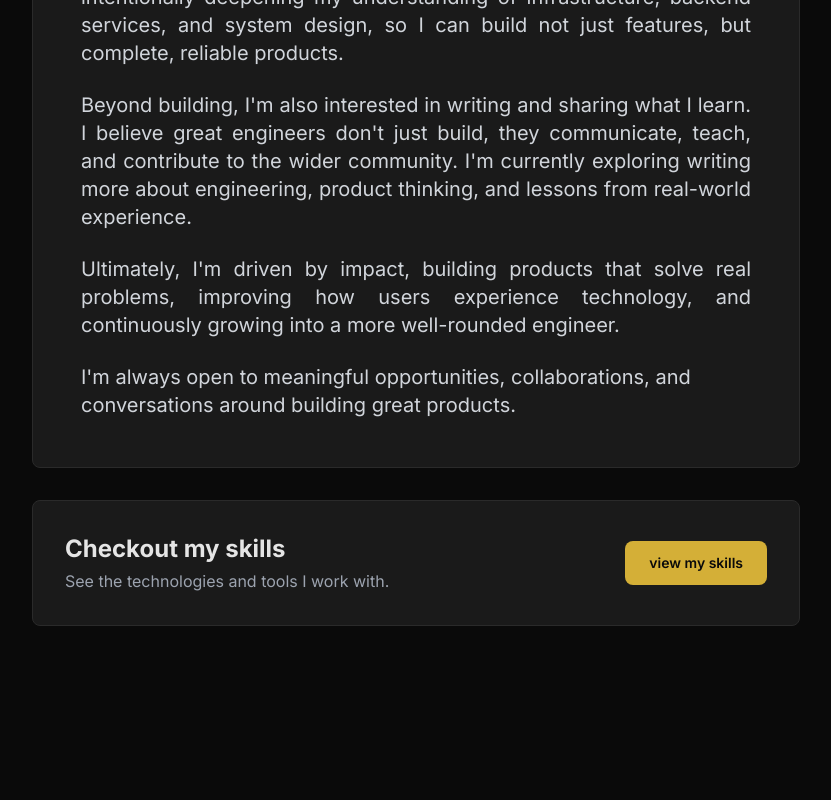
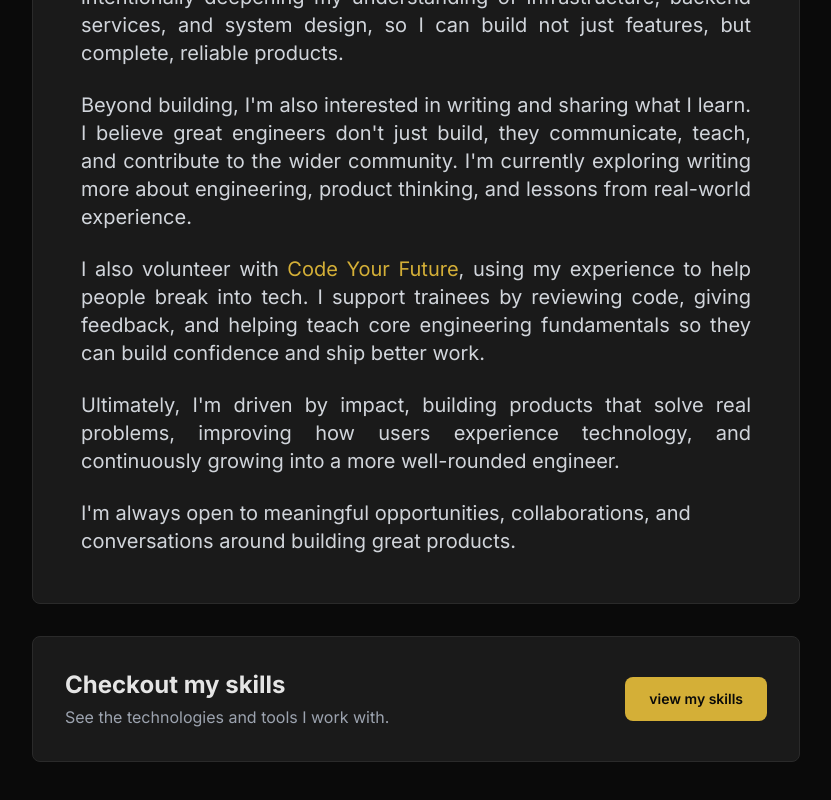
Before and after one commit to mhizsean/sean-portfolio, a Next.js app: page /about in a window 1280 px wide. Shown: the part 814-1614 px from the top of the page, without its empty margins (224-1055 px from the left). Before the commit the page ends 1504 px from the top, so only its background shows below. Built offline with nearby package versions, Linux system fonts and the light colour scheme; a web font is replaced by a local one.

Commit message:
Add volunteer experience with Code Your Future to About page

```diff
--- a/app/about/page.tsx
+++ b/app/about/page.tsx
@@ -65,6 +65,22 @@ export default function AboutPage() {
           </p>
 
           <p className="text-lg md:text-xl text-gray-300 leading-relaxed mb-6 text-justify">
+            I also volunteer with{" "}
+            <Link
+              href="https://codeyourfuture.io"
+              target="_blank"
+              rel="noreferrer"
+              className="text-accent-primary hover:underline"
+            >
+              Code Your Future
+            </Link>
+            , using my experience to help people break into tech. I support
+            trainees by reviewing code, giving feedback, and helping teach core
+            engineering fundamentals so they can build confidence and ship
+            better work.
+          </p>
+
+          <p className="text-lg md:text-xl text-gray-300 leading-relaxed mb-6 text-justify">
             Ultimately, I&apos;m driven by impact, building products that solve
             real problems, improving how users experience technology, and
             continuously growing into a more well-rounded engineer.
```
